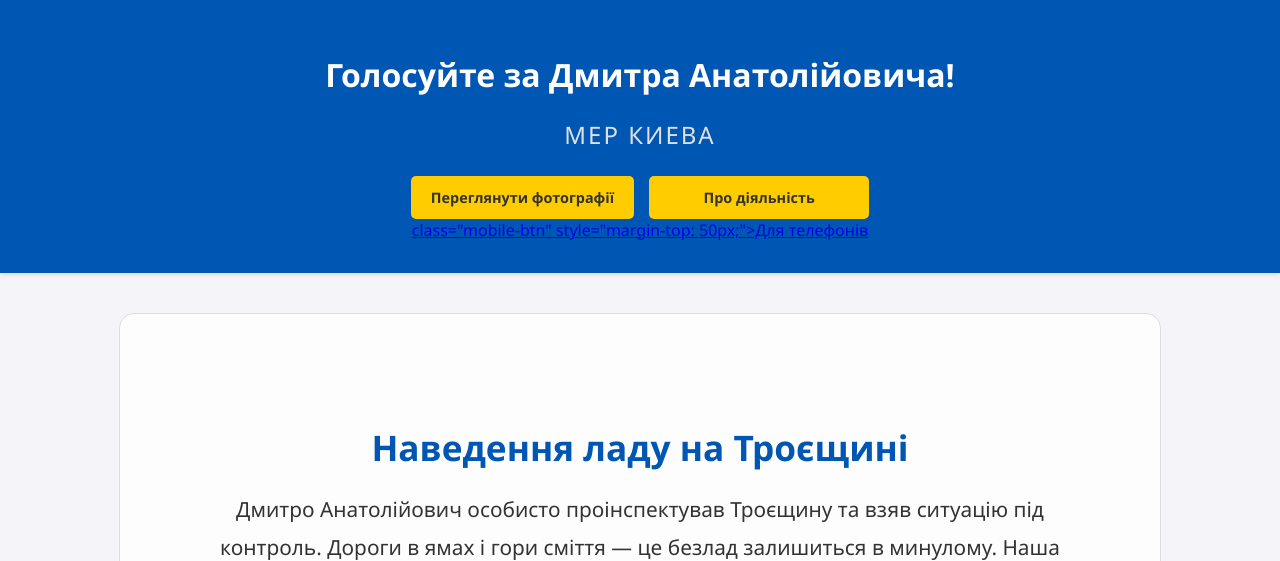
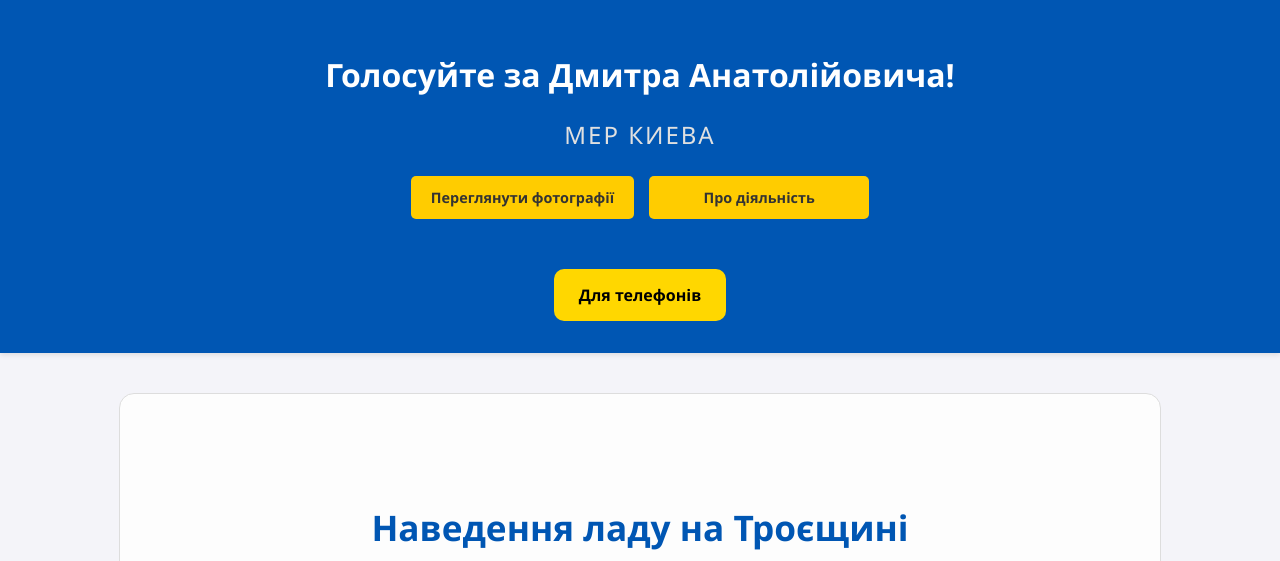
Before and after one commit to roanmarley/sait, a Flask app: page / in a window 1280 px wide. Shown: the top 561 px of the page. Run offline with Flask 3, Linux system fonts and the light colour scheme.

Commit message:
Update index.html

```diff
--- a/mayor_site/templates/index.html
+++ b/mayor_site/templates/index.html
@@ -123,7 +123,7 @@ img {
 
 
         <div class="nav-buttons">
-        <a href="mobile.html"> class="mobile-btn" style="margin-top: 50px;">Для телефонів</a>
+<a href="/mobile" class="mobile-btn" style="margin-top: 50px; display: inline-block;">Для телефонів</a>
 
     </div>
 
```
